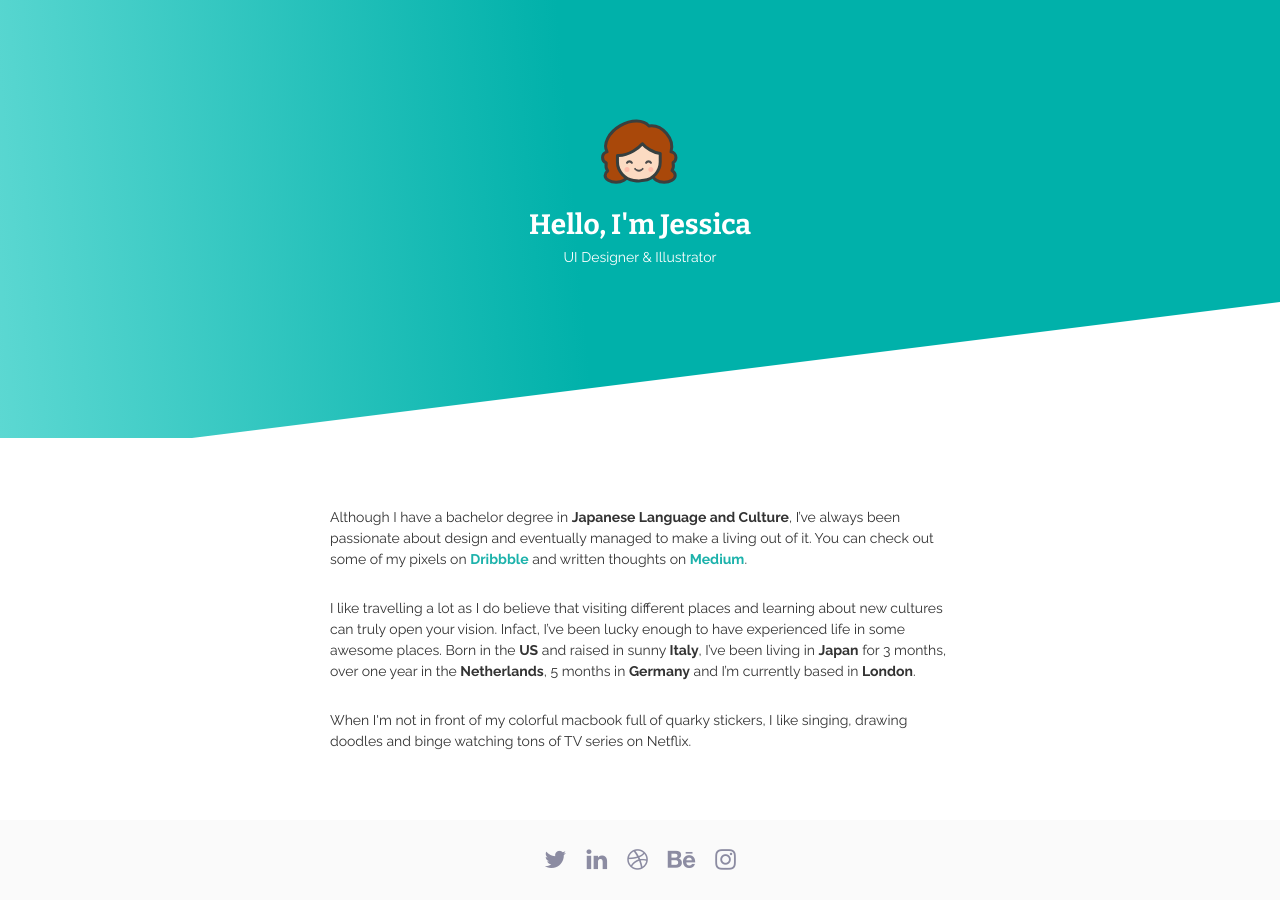
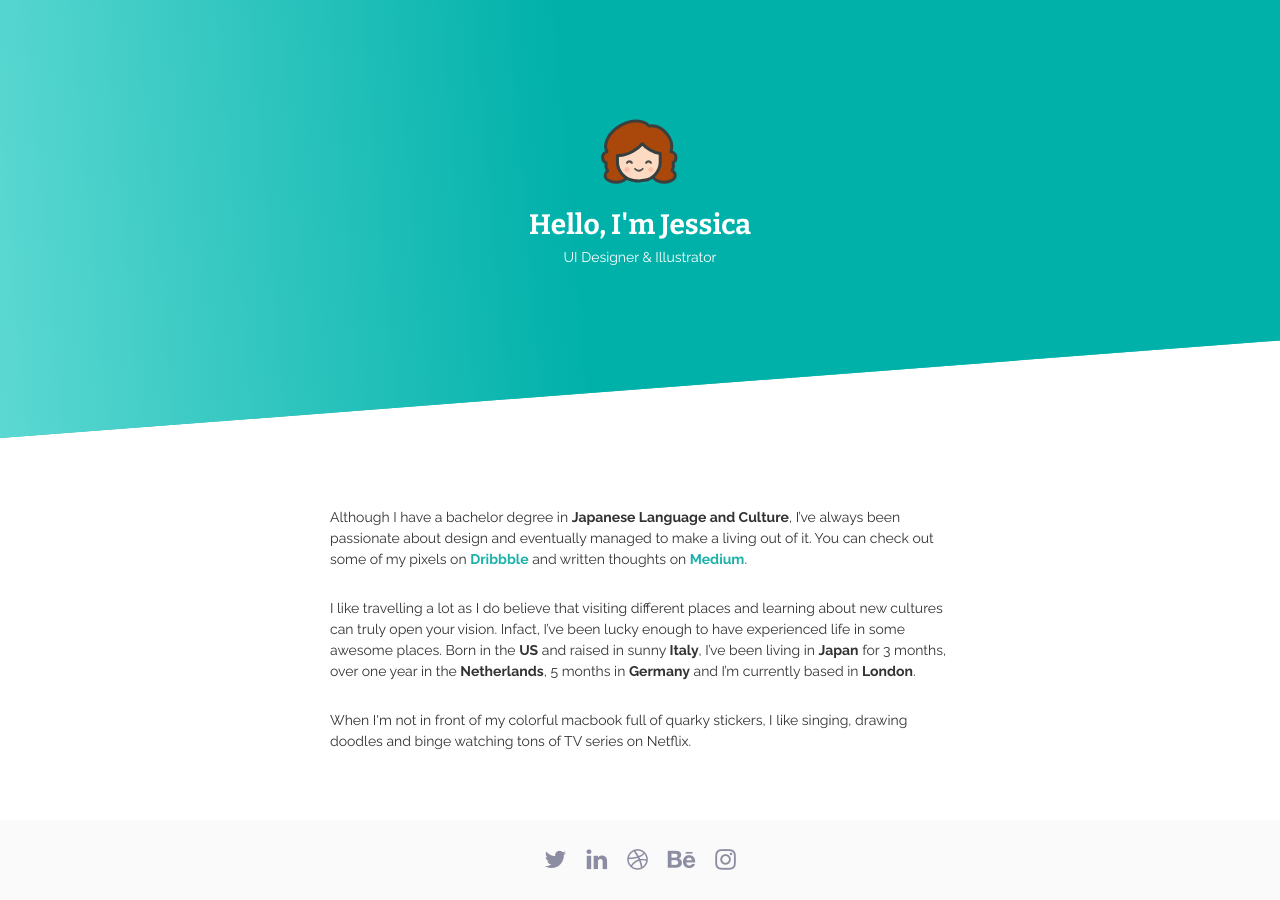
Before and after one commit to jexyla/jexyla.github.io, a Jekyll site: the page built from index.html, in a window 1280 px wide. Built offline with Jekyll 4.4.1, drawn with Linux system fonts in a browser that asks for light colours; nearby versions of some CDN libraries.

Commit message:
Revert change to clip path in header

```diff
--- a/css/main.scss
+++ b/css/main.scss
@@ -50,17 +50,15 @@
     justify-content: center;
     margin-top: -50px;
     line-height: normal;
+
     color: $header-text-color;
     background-color: $header-background-color;
     background-image: -webkit-linear-gradient(355deg, $header-background-gradient-start-color 0%, $header-background-gradient-end-color 45%);
     background-image: -o-linear-gradient(355deg, $header-background-gradient-start-color 0%, $header-background-gradient-end-color 45%);
     background-image: linear-gradient(85deg, $header-background-gradient-start-color 0%, $header-background-gradient-end-color 45%);
-    mask: url("/assets/mask-bottom.svg");
-    mask-size: cover;
-    mask-repeat: repeat-x;
-    -webkit-mask: url("/assets/mask-bottom.svg");
-    -webkit-mask-size: cover;
-    -webkit-mask-repeat: repeat-x;
+
+    clip-path: polygon(0 0, 0 100%, 100% 80%, 100% 0);
+    -webkit-clip-path: polygon(0 0, 0 100%, 100% 80%, 100% 0);
 
     div {
         height: 80%;
```
Also changed, not shown: assets/coming-soon.png (deleted), assets/mask-bottom.svg (deleted).
